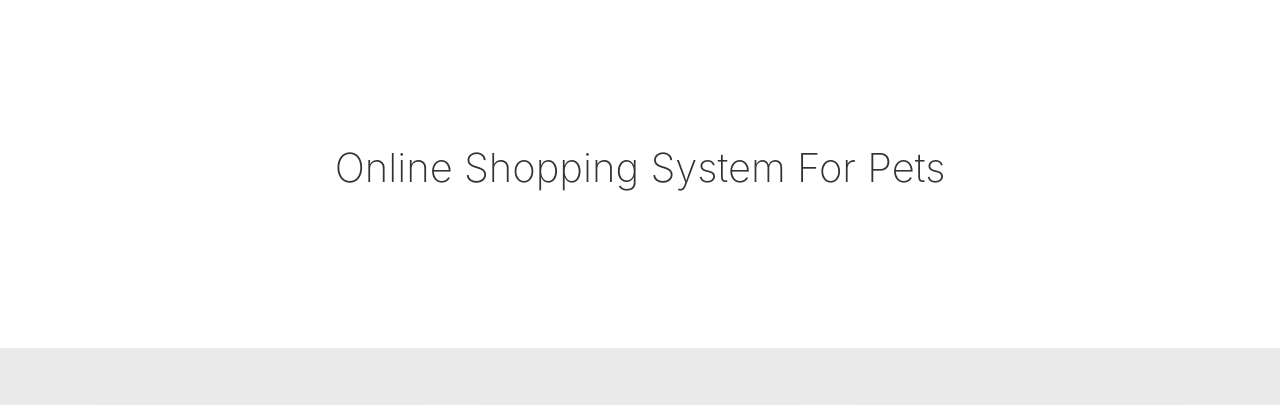
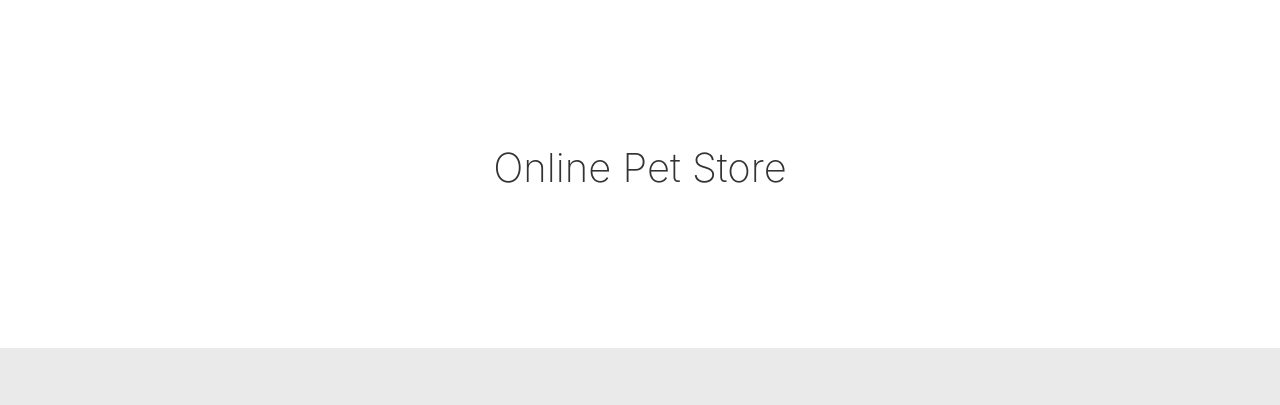
Before and after one commit to ayyappan-s/Pet-Shop-Website-Using-Django, a Django app: page / in a window 1280 px wide. Shown: the top 405 px of the page. Run offline with Django 3.2, Linux system fonts and the light colour scheme; some libraries are stand-ins or nearby versions.

Commit message:
Update index.html

```diff
--- a/templates/index.html
+++ b/templates/index.html
@@ -21,7 +21,7 @@
     <div class="container">
       <div class="row my-5 justify-content-center">
         <div class="col-md-9">
-          <h1 contenteditable="true">Online Shopping System For Pets<br></h1>
+          <h1 contenteditable="true">Online Pet Store<br></h1>
         </div>
       </div>
     </div>
```
